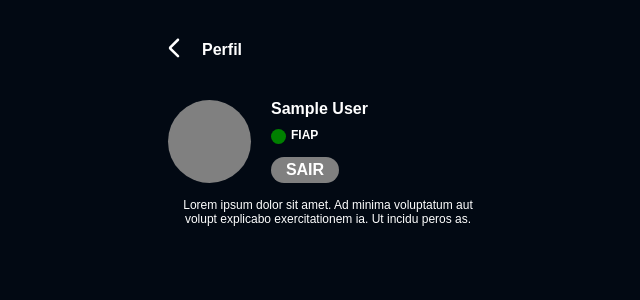
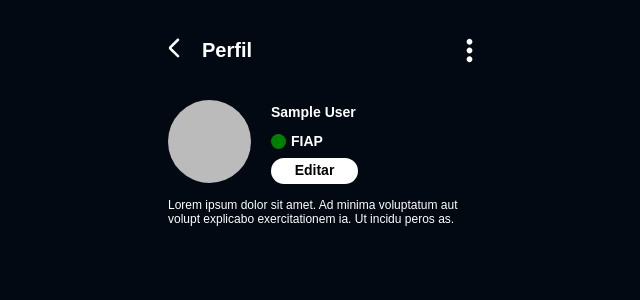
Before and after one commit to JoaoGabrielVianna/rede-social-teste, a React (Vite) app: page /home in a window 1280 px wide. Shown: the top 300 px of the page, without its empty margins (312-952 px from the left). Built offline with nearby package versions, Linux system fonts and the light colour scheme; no server answers; sample sign-in values are in the browser's storage.

Commit message:
first commit

```diff
--- a/src/components/Custom-Header/CustomHeader.css
+++ b/src/components/Custom-Header/CustomHeader.css
@@ -6,3 +6,18 @@
     justify-content: flex-start;
     gap: 10px;
 }
+
+#main-CustomHeader h1{
+    font-size: 20px;
+}
+
+#main-CustomHeader div:last-child{
+    width: 225px;
+    display: flex;
+    justify-content: flex-end;
+    align-items: center;
+}
+
+#main-CustomHeader div:last-child img{
+    cursor: pointer;
+}
--- a/src/components/Custom-Header/CustomHeader.jsx
+++ b/src/components/Custom-Header/CustomHeader.jsx
@@ -1,12 +1,14 @@
 import { GoBackPage } from '../GoBack-Button/GoBackButton'
+import point from '../../assets/svgs/3-points.svg'
 import './CustomHeader.css'
 
-export default function CustomHeader({text = ''}) {
+export function ProfileHeader({ text = '',  onclick= ''}) {
     return (
         <>
             <main id="main-CustomHeader">
-                <div><GoBackPage/></div>
+                <div><GoBackPage /></div>
                 <div><h1>{text}</h1></div>
+                <div onClick={onclick}><img src={point} alt="" /></div>
             </main>
         </>
     )
--- /dev/null
+++ b/src/components/Edit-Button/EditButton.css
@@ -0,0 +1,14 @@
+#main-EditButton{
+    width: 87px;
+    height: 26px;
+    border-radius: 35px;
+    display: flex;
+    justify-content: center;
+    align-items: center;
+    background-color: #FFFFFF;
+    cursor: pointer;
+}
+
+#main-EditButton h1{
+    color: #000000;
+}
--- /dev/null
+++ b/src/components/Edit-Button/EditButton.jsx
@@ -0,0 +1,11 @@
+import './EditButton.css'
+
+export default function EditButton({text = 'Editar'}) {
+    return (
+        <>
+            <main id="main-EditButton">
+                <h1>{text}</h1>
+            </main>
+        </>
+    )
+}
--- a/src/routes/Home-screen/Home.css
+++ b/src/routes/Home-screen/Home.css
@@ -8,14 +8,7 @@
 
 }
 
-/* Estilos para o texto principal no contêiner */
-#main-home h1 {
-    font-size: 16px;
-    text-align: center;
-}
-
-/* Estilos para o cabeçalho */
-#main-home .header {
+#main-UserProfile {
     width: 320px;
     height: 160px;
     display: flex;
@@ -23,74 +16,53 @@
     gap: 15px;
 }
 
-#main-home .header section:first-child{
-    width: 320px;
+#main-UserProfile section:first-child {
+    width: 100%;
     height: 83px;
     display: flex;
     justify-content: space-between;
-
 }
 
-/* Estilos para o ícone no cabeçalho */
-#main-home .header .icon {
+#main-UserProfile section:first-child img {
     width: 83px;
     height: 83px;
     border-radius: 100%;
-    background-color: grey;
-    background-position: center;
-    background-size:cover;
 }
 
-/* Estilos para a seção de informações no cabeçalho */
-#main-home .header .div {
+#main-UserProfile section:first-child span {
     width: 217px;
     height: 100%;
     display: flex;
     flex-direction: column;
-    gap: 10px;
+    justify-content: space-between;
+
+
 }
 
-/* Estilos para as linhas no cabeçalho */
-#main-home .header .div span {
-    width: 100%;
-    height: 50px;
-    display: flex;
+#main-UserProfile section:first-child span h1 {
+    font-size: 14px;
 }
 
-/* Estilos para o status no cabeçalho */
-#main-home .header .div span .status {
+#main-UserProfile section:first-child span div {
+    height: 25px;
+    display: flex;
+    justify-content: flex-start;
+    align-items: center;
+    gap: 5px;
+}
+
+#main-UserProfile section:first-child span div .status {
     width: 15px;
     height: 15px;
     border-radius: 100%;
     background-color: green;
 }
 
-/* Estilos para a segunda linha no cabeçalho */
-#main-home .header .div span:nth-child(2) {
-    display: flex;
-    gap: 5px;
+#main-UserProfile section:first-child span div .status h1 {
+    font-size: 50px;
 }
 
-/* Estilos para o texto na segunda linha do cabeçalho */
-#main-home .header .div span:nth-child(2) h1 {
+#main-UserProfile section:last-child p{
     font-size: 12px;
-}
-
-#main-home .header .div .button{
-    width: 68px;
-    height: 26px;
-    display: flex;
-    justify-content: center;
-    align-items: center;
-    border-radius: 15px;
-    background-color: grey;
-}
-#main-home .header .div .button h1{
     color: #ffffff;
 }
-
-#main-home .header section:last-child p{
-    color: #ffffff;
-    font-size: 12px;
-    text-align: center;
-}
--- a/src/routes/Home-screen/Home.jsx
+++ b/src/routes/Home-screen/Home.jsx
@@ -2,11 +2,11 @@ import './Home.css'
 import { useNavigate } from "react-router-dom";
 import perfil_anonimo from '../../assets/svgs/perfil-anonimo.svg'
 import { useUserAuth } from "../../context/userAuthContext";
-import CustomHeader from '../../components/Custom-Header/CustomHeader';
+import EditButton from '../../components/Edit-Button/EditButton';
+import { ProfileHeader } from '../../components/Custom-Header/CustomHeader';
 
 
-export default function HomePage() {
-    const { user, logOut } = useUserAuth();
+function UserProfile({ user }) {
     const navigate = useNavigate()
     const logoutButton = async () => {
         try {
@@ -17,13 +17,40 @@ export default function HomePage() {
         }
     }
     return (
+        <main id='main-UserProfile'>
+            <section>
+                <img src={user.photoURL} />
+                <span>
+                    <div><h1>{user.displayName}</h1></div>
+                    <div><span className='status' /><h1>FIAP</h1></div>
+                    <div><EditButton /></div>
+                </span>
+            </section>
+            <section>
+                <p>Lorem ipsum dolor sit amet. Ad minima voluptatum aut volupt explicabo exercitationem ia. Ut incidu peros as.</p>
+            </section>
+        </main>
+    )
+}
+
+
+export default function HomePage() {
+    const { user, logOut } = useUserAuth();
+    return (
         <>
 
             <main id="main-home">
-                <CustomHeader text='Perfil'/>
+                <ProfileHeader text='Perfil'  onclick={logOut}/>
+                <UserProfile user={user} />
+            </main>
+        </>
+    )
+}
+
+{/* <>
     <header className="header">
         <section>
-                        <div className="icon" style={{backgroundImage: `url(${user.photoURL ? user.photoURL : perfil_anonimo})`}}/>
+            <div className="icon" style={{ backgroundImage: `url(${user.photoURL ? user.photoURL : perfil_anonimo})` }} />
             <div className="div">
                 <span><h1>{user.displayName}</h1></span>
                 <span><div className="status"></div><h1>FIAP</h1></span>
@@ -34,7 +61,4 @@ export default function HomePage() {
             <p>Lorem ipsum dolor sit amet. Ad minima voluptatum aut volupt explicabo exercitationem ia. Ut incidu peros as.</p>
         </section>
     </header>
-            </main>
-        </>
-    )
-}
+</> */}
--- a/src/routes/Login-screen/Login.jsx
+++ b/src/routes/Login-screen/Login.jsx
@@ -10,7 +10,6 @@ import CustomAlert from '../../components/Custom-Alert/CustomAlert';
 export default function LoginPage() {
     // Estados para controlar o botão, mensagens de erro e dados de entrada
     const [buttonOpacity, setButtonOpacity] = useState(true);
-    const [verificarButton, setVerificarButton] = useState(0)
     const [error, setError] = useState('');
     const [email, setEmail] = useState('');
     const [password, setPassword] = useState('');
```
Also changed, not shown: src/assets/svgs/3-points.svg (added). Lines whose indentation alone changed are shown as unchanged.
